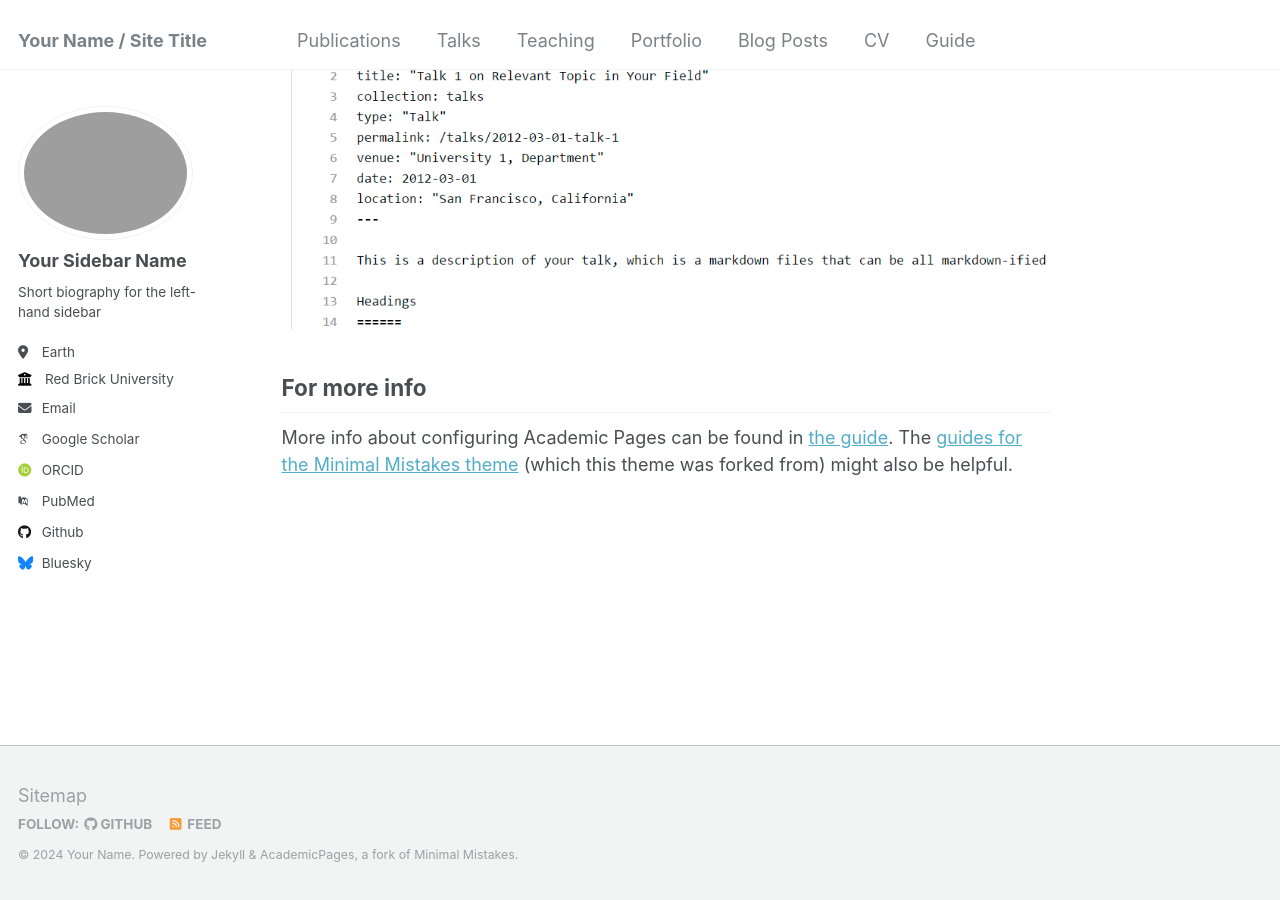
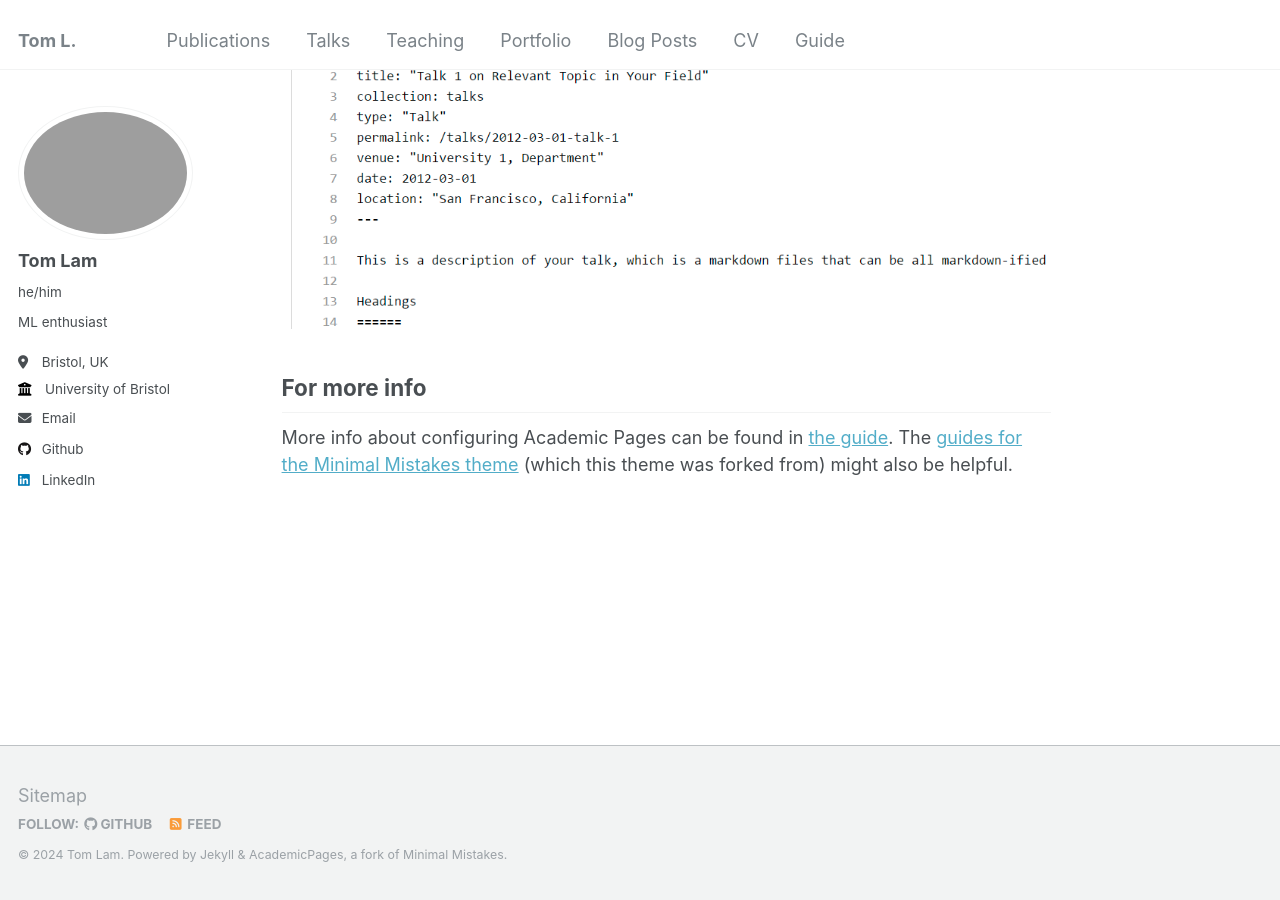
Before and after one commit to T0mLam/t0mlam.github.io, a Jekyll site: the page built from _pages/about.md, in a window 1280 px wide and 900 px high, scrolled down 2660 px. Built offline with Jekyll 4.4.1, drawn with Linux system fonts in a browser that asks for light colours; some web fonts are replaced.

```diff
--- a/_config.yml
+++ b/_config.yml
@@ -8,13 +8,13 @@
 
 # Basic Site Settings
 locale                   : "en-US"
-title                    : "Your Name / Site Title"
+title                    : "Tom L."
 title_separator          : "-"
-name                     : &name "Your Name"
-description              : &description "personal description"
-url                      : https://academicpages.github.io # the base hostname & protocol for your site e.g. "https://mmistakes.github.io"
+name                     : &name "Tom Lam"
+description              : &description "First Year Computer Science Student"
+url                      : "https://t0mlam.github.io" # the base hostname & protocol for your site e.g. "https://mmistakes.github.io"
 baseurl                  : "" # the subpath of your site, e.g. "/blog"
-repository               : "academicpages/academicpages.github.io"
+repository               : "T0mLam/t0mlam.github.io"
 
 # Site Author - The following control what appear as part of the author content on the side bar.
 #               If a field is blank the icon and link will not appear, otherwise it will be shown.
@@ -22,33 +22,33 @@ repository               : "academicpages/academicpages.github.io"
 author:
   # Biographic information
   avatar           : "profile.png"
-  name             : "Your Sidebar Name"
-  pronouns         : # example: "she/her"
-  bio              : "Short biography for the left-hand sidebar"
-  location         : "Earth"
-  employer         : "Red Brick University"
+  name             : "Tom Lam"
+  pronouns         : "he/him"
+  bio              : "ML enthusiast"
+  location         : "Bristol, UK"
+  employer         : "University of Bristol"
   uri              : # URL
-  email            : "none@example.org"
+  email            : "tom.lam@odns.hk"
 
   # Academic websites
   arxiv            : # URL - Update with the correct link to your profile
-  googlescholar    : "https://scholar.google.com/citations?user=PS_CX0AAAAAJ"
+  googlescholar    : # URL
   impactstory      : # URL
-  orcid            : "http://orcid.org/yourorcidurl"
+  orcid            : # URL
   semantic         : # URL
-  pubmed           : "https://www.ncbi.nlm.nih.gov/pubmed/?term=john+snow"
+  pubmed           : # URL
   researchgate     : # URL
 
   # Repositories and software development
   bitbucket        : # Username - Update with your username on the site
   codepen          : # Username
   dribbble         : # Username
-  github           : "academicpages"
+  github           : "T0mLam"
   kaggle           : # Username
   stackoverflow    : # User number or user number and name (i.e., use "1" or "1/jeff-atwood")
 
   # Social media
-  bluesky          : "bsky.app" # Replace this with you Bluesky username
+  bluesky          : # Replace this with you Bluesky username
   facebook         : # Username
   flickr           : # Username
   foursquare       : # Username
@@ -57,7 +57,7 @@ author:
   keybase          : # Username
   instagram        : # Username
   lastfm           : # Username
-  linkedin         : # Username
+  linkedin         : "tom-kh-lam"
   mastodon         : # URL
   medium           : # URL
   pinterest        : # Username
```
Also changed, not shown: 2 other files.
